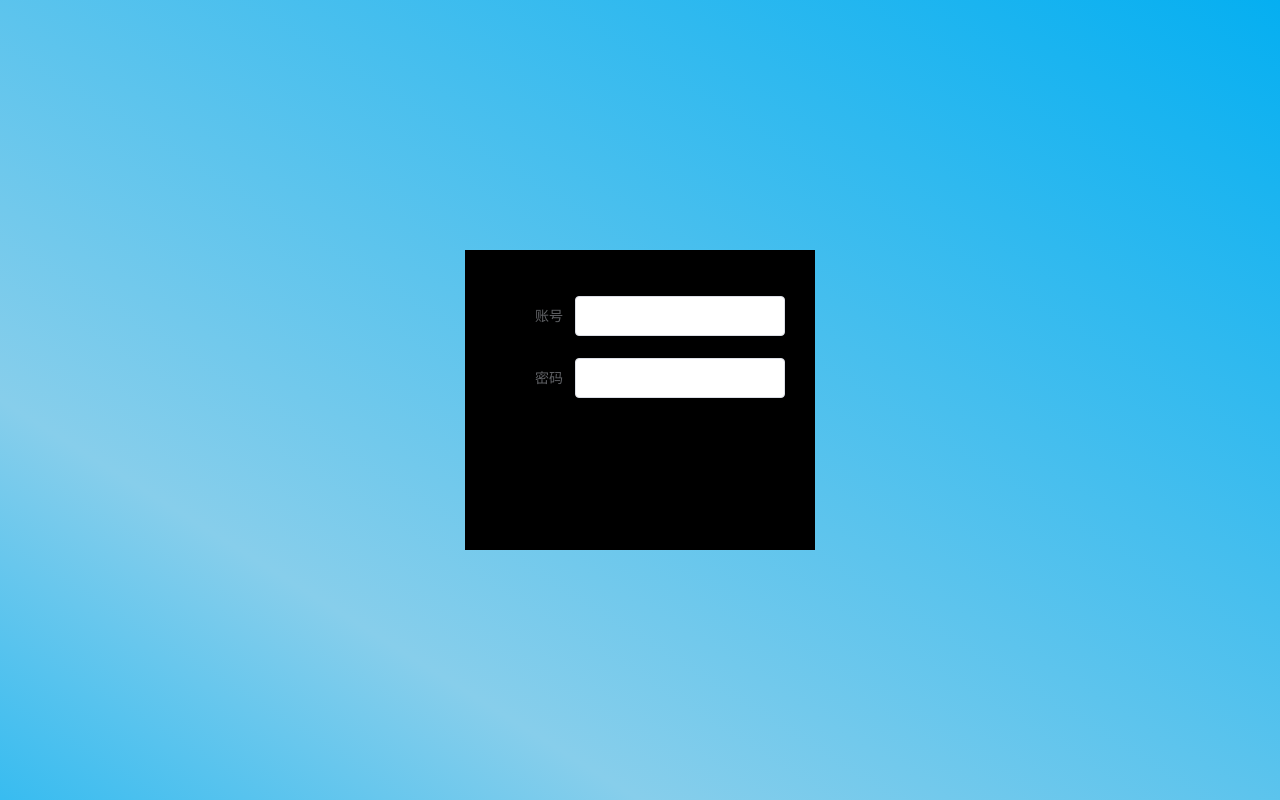
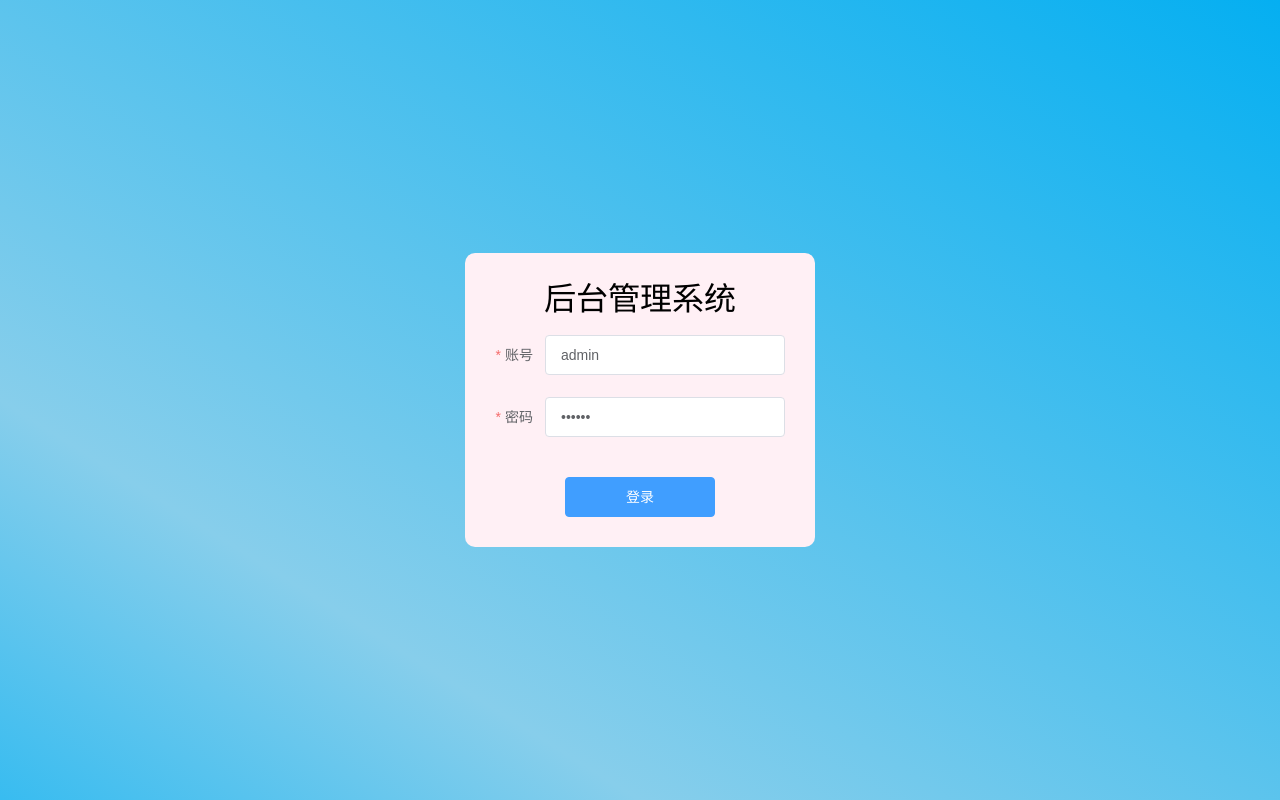
Before and after one commit to Yj1314Mayan/vue-project.github.io, a Vue app: page / in a window 1280 px wide. Built offline with nearby package versions, Linux system fonts and the light colour scheme.

Commit message:
添加登录页

```diff
--- a/src/utils/permission.js
+++ b/src/utils/permission.js
@@ -1,15 +1,14 @@
-import router from '../router'
-import NProgress from 'nprogress' // progress bar
-import 'nprogress/nprogress.css' // progress bar style
+import router from "../router"
+import NProgress from "nprogress" // progress bar
+import "nprogress/nprogress.css" // progress bar style
 
 router.beforeEach((to, from, next) => {
-  console.log(to, from, next)
-  // start progress bar
-  NProgress.start()
-  next()
+	// start progress bar
+	NProgress.start()
+	next()
 })
 
 router.afterEach(() => {
-  // finish progress bar
-  NProgress.done()
+	// finish progress bar
+	NProgress.done()
 })
--- a/src/views/Login/index.vue
+++ b/src/views/Login/index.vue
@@ -1,35 +1,50 @@
 <template>
   <div class="login">
     <div class="login-from">
-			<h3>后台管理系统</h3>
-			<el-form
-				:label-position="labelPosition"
-				label-width="80px"
-				:model="formLabelAlign"
-			>
-				<el-form-item label="账号">
+      <h1>后台管理系统</h1>
+      <el-form :label-position="labelPosition" :rules="rules" ref="formLabelAlign" label-width="50px" :model="formLabelAlign">
+        <el-form-item label="账号" prop="name">
           <el-input v-model="formLabelAlign.name"></el-input>
         </el-form-item>
-				<el-form-item label="密码">
-					<el-input v-model="formLabelAlign.region"></el-input>
+        <el-form-item label="密码" prop="password">
+          <el-input type="password" v-model="formLabelAlign.password"></el-input>
         </el-form-item>
       </el-form>
+      <div class="login-btn">
+        <el-button type="primary" @click="login">登录</el-button>
+      </div>
     </div>
   </div>
 </template>
 
 <script>
 export default {
-	data() {
+  data () {
     return {
       labelPosition: "right",
       formLabelAlign: {
-				name: "",
-				region: "",
-				type: "",
+        name: "admin",
+        password: "888888",
       },
+      rules: {
+        name: [
+          { required: true, message: '请输入账号', trigger: 'blur' }
+        ],
+        password: [
+          { required: true, message: '请输入密码', trigger: 'blur' }
+        ],
+      }
     }
   },
+  methods: {
+    login () {
+      this.$refs.formLabelAlign.validate((valid) => {
+        if (valid) {
+          this.$router.push('home')
+        }
+      });
+    }
+  }
 }
 </script>
 
@@ -47,14 +62,28 @@ export default {
 
   .login-from {
     width: 350px;
-		height: 300px;
     padding: 30px;
     box-sizing: border-box;
-		background-color: #000;
+    background-color: #fff0f5;
     position: absolute;
     left: 50%;
     top: 50%;
     transform: translate(-50%, -50%);
+    border-radius: 10px;
+
+    h1 {
+      font-size: 32px;
+      text-align: center;
+      margin-bottom: 20px;
+    }
+  }
+  .login-btn {
+    text-align: center;
+    margin-top: 40px;
+
+    .el-button {
+      width: 150px;
+    }
   }
 }
 </style>
```
Also changed, not shown: src/views/home/index.vue (added, +12 -0 lines). Lines whose indentation alone changed are shown as unchanged.
